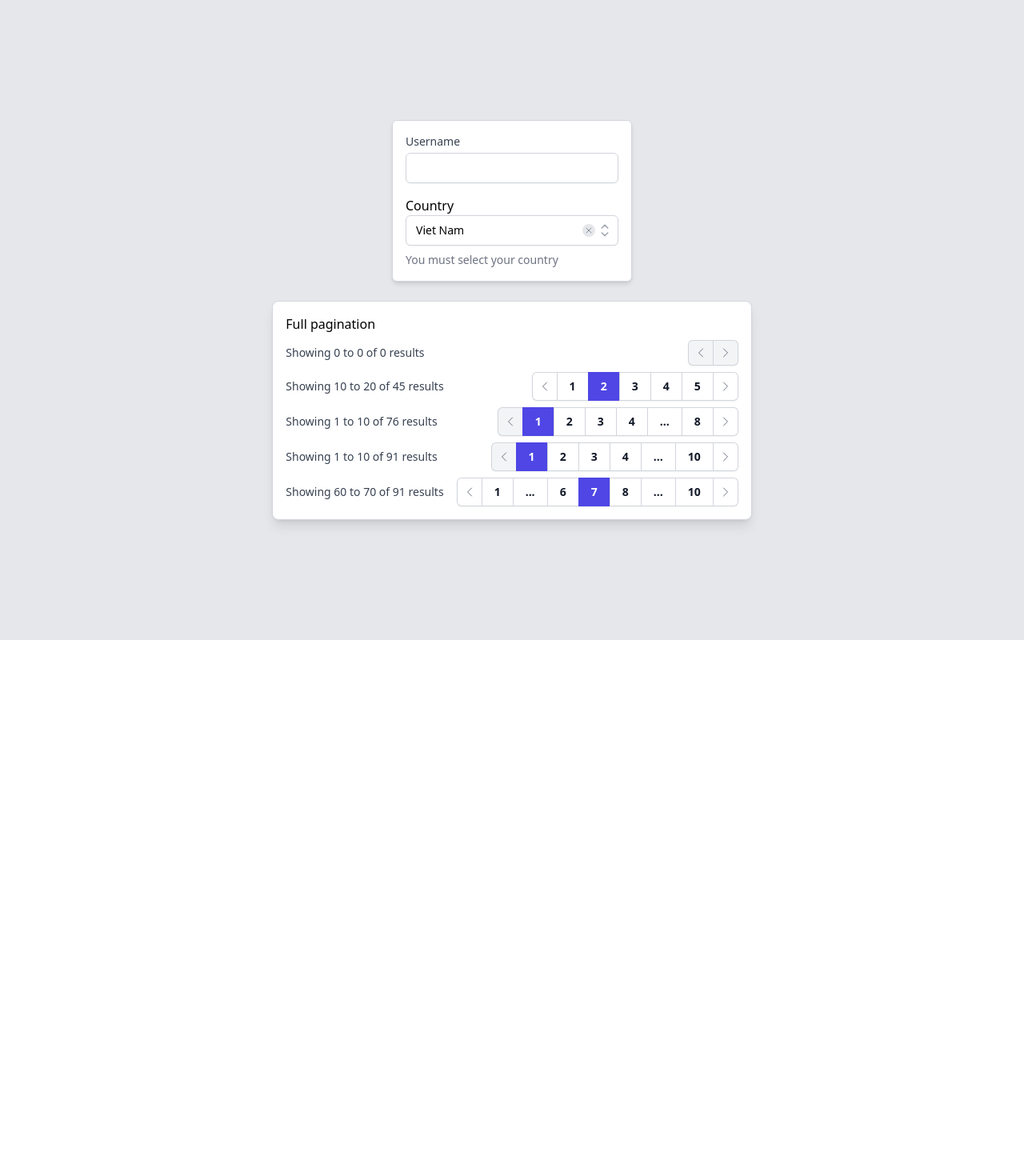
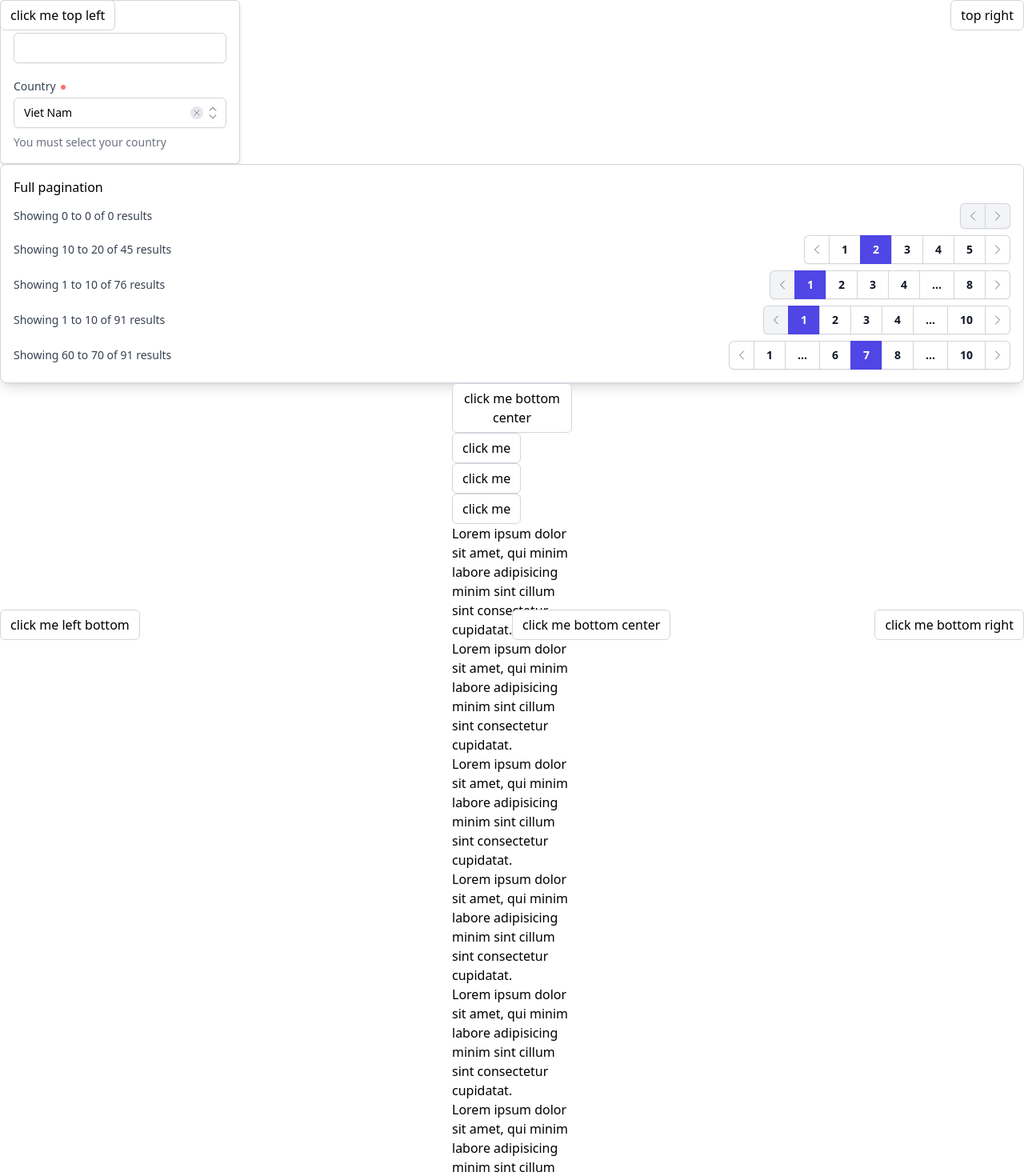
Before and after one commit to hudy9x/komponents, a React (Create React App) app: page / in a window 1280 px wide. Shown: the top 1470 px of the page at 80% size. Before the commit the page ends 800 px from the top, so only its background shows below. Built offline with nearby package versions, Linux system fonts and the light colour scheme.

Commit message:
feat: tooltip (#8)

```diff
--- a/src/App.tsx
+++ b/src/App.tsx
@@ -1,14 +1,17 @@
 import ListContainer from "./containers/ListContainer";
 import PaginationContainer from "./containers/PaginationContainer";
+import TooltipContainer from "./containers/TooltipContainer";
 
 function App() {
   return (
     <div
       id="wrapper"
-      className="h-screen bg-gray-200 flex flex-col gap-6 items-center justify-center"
+      className=""
     >
       <ListContainer />
       <PaginationContainer />
+      <TooltipContainer />
+
     </div>
   );
 }
--- a/src/components/Controls/ListControl/index.tsx
+++ b/src/components/Controls/ListControl/index.tsx
@@ -1,81 +1,92 @@
-import { Dispatch, SetStateAction, useState, useEffect, useRef } from "react"
-import { ListProvider } from "./context"
-import ListButton from "./ListButton"
-import ListItem from "./ListItem"
-import ListOptions from "./ListOptions"
-import { useListContext } from "./context"
-import { FormikFunc, ListItemValue } from "./type"
-import "./style.css"
+import { Dispatch, SetStateAction, useState, useEffect, useRef } from "react";
+import { ListProvider } from "./context";
+import ListButton from "./ListButton";
+import ListItem from "./ListItem";
+import ListOptions from "./ListOptions";
+import { useListContext } from "./context";
+import { FormikFunc, ListItemValue } from "./type";
+import "./style.css";
 
 interface ListControlProps {
-  name?: string
-  title?: string
-  helper?: string
-  disabled?: boolean
-  readOnly?: boolean
-  required?: boolean
-  placeholder?: string
-  value: ListItemValue
-  children: JSX.Element[]
-  onFormikChange?: FormikFunc
-  onChange?: Dispatch<SetStateAction<ListItemValue>>
+  name?: string;
+  title?: string;
+  helper?: string;
+  disabled?: boolean;
+  readOnly?: boolean;
+  required?: boolean;
+  placeholder?: string;
+  value: ListItemValue;
+  children: JSX.Element[];
+  onFormikChange?: FormikFunc;
+  onChange?: Dispatch<SetStateAction<ListItemValue>>;
 }
 
 interface ListContainerProps {
-  children: JSX.Element | JSX.Element[]
+  children: JSX.Element | JSX.Element[];
 }
 const ListContainer = ({ children }: ListContainerProps) => {
-  const containerRef = useRef<HTMLDivElement>(null)
-  const { setVisible } = useListContext()
+  const containerRef = useRef<HTMLDivElement>(null);
+  const { setVisible } = useListContext();
 
   // handle clicking outside dropdown list
   useEffect(() => {
+    const handleClickOutside = (ev: MouseEvent) => {
+      const target = ev.target as HTMLElement;
+      ev.stopPropagation();
 
-    const handleClickOutside = (ev: MouseEvent) => {
-      const target = ev.target as HTMLElement
-      ev.stopPropagation()
-
-      if (!target.closest('.select-wrapper')) {
-        setVisible(false)
+      if (!target.closest(".select-wrapper")) {
+        setVisible(false);
       }
-    }
+    };
 
     const handleKeypress = (ev: KeyboardEvent) => {
-      const key = ev.key.toLowerCase()
-      if (key !== 'escape') return
+      const key = ev.key.toLowerCase();
+      if (key !== "escape") return;
 
-      setVisible(false)
-    }
+      setVisible(false);
+    };
 
-    document.addEventListener('mouseup', handleClickOutside)
-    document.addEventListener('keyup', handleKeypress)
+    document.addEventListener("mouseup", handleClickOutside);
+    document.addEventListener("keyup", handleKeypress);
 
     return () => {
-      document.removeEventListener('mouseup', handleClickOutside)
-      document.removeEventListener('keyup', handleKeypress)
-    }
+      document.removeEventListener("mouseup", handleClickOutside);
+      document.removeEventListener("keyup", handleKeypress);
+    };
+  }, []);
 
-  }, [])
-
-  return <div className="select-wrapper" >{children}</div>
-}
+  return <div className="select-wrapper">{children}</div>;
+};
 
 export default function ListControl({
-  title, name,
-  disabled, readOnly, helper,
-  placeholder = '', value, required,
-  onChange, onFormikChange, children
+  title,
+  name,
+  disabled,
+  readOnly,
+  helper,
+  placeholder = "",
+  value,
+  required,
+  onChange,
+  onFormikChange,
+  children,
 }: ListControlProps) {
-  const [visible, setVisible] = useState(false)
-  const classes = ["select-container form-control"]
+  const [visible, setVisible] = useState(false);
+  const classes = ["select-container form-control"];
 
-  disabled && classes.push("disabled")
-  readOnly && classes.push("readonly")
-  required && classes.push("required")
+  disabled && classes.push("disabled");
+  readOnly && classes.push("readonly");
+  required && classes.push("required");
 
-  return <div className={`${visible && !disabled && !readOnly ? '' : 'select-none'} ${classes.join('')}`} >
+  return (
+    <div
+      className={`${
+        visible && !disabled && !readOnly ? "" : "select-none"
+      } ${classes.join(" ")}`}
+    >
       {title ? <label>{title}</label> : null}
-    <ListProvider value={{
+      <ListProvider
+        value={{
           value,
           onChange,
           visible,
@@ -84,16 +95,16 @@ export default function ListControl({
           onFormikChange,
           placeholder,
           disabled,
-      readOnly
-    }} >
-      <ListContainer>
-        {children}
-      </ListContainer>
+          readOnly,
+        }}
+      >
+        <ListContainer>{children}</ListContainer>
       </ListProvider>
       {helper ? <p className="mt-2 text-sm text-gray-500">{helper}</p> : null}
     </div>
+  );
 }
 
-ListControl.Button = ListButton
-ListControl.Options = ListOptions
-ListControl.Item = ListItem
+ListControl.Button = ListButton;
+ListControl.Options = ListOptions;
+ListControl.Item = ListItem;
--- /dev/null
+++ b/src/components/Tooltip/TooltipModal.tsx
@@ -0,0 +1,97 @@
+import { useEffect, useRef, useState } from "react";
+import "./style.css";
+import { ITooltipModalProps } from "./type";
+
+export default function TooltipModal({
+  id,
+  title,
+  position = "top center"
+}: ITooltipModalProps) {
+
+  const ref = useRef<HTMLDivElement>(null);
+  const [pos, setPosition] = useState([0, 0]);
+  const [visible, setVisible] = useState(false);
+  const top = position.includes('top')
+  // const left = position.includes('left')
+  const right = position.includes('right')
+  const bottom = position.includes('bottom')
+  const center = position.includes('center')
+
+  useEffect(() => {
+    const elem = document.querySelector(`.tt-${id}`) as HTMLElement;
+
+    const calculatePosition = () => {
+      const tooltip = ref.current;
+      if (!tooltip) return;
+
+      let { top: t, left: l, height } = elem.getBoundingClientRect();
+      const tooltipWidth = tooltip.offsetWidth;
+      const tooltipHeight = tooltip.offsetHeight
+      const elemWidth = elem.offsetWidth;
+      const offset = 5;
+
+      if (center) {
+        if (tooltipWidth > elemWidth) {
+          l = l - (tooltipWidth - elemWidth) / 2;
+        } else {
+          l = l + (elemWidth - tooltipWidth) / 2;
+        }
+      }
+
+      if (top) {
+        const maxHeight = tooltipHeight > height ? tooltipHeight : height ;
+        t = t - maxHeight - offset;
+      }
+
+      if (right) {
+        if (tooltipWidth > elemWidth) {
+          l = l - (tooltipWidth - elemWidth);
+        } else {
+          l = l + (elemWidth - tooltipWidth);
+        }
+      }
+
+      if (bottom) {
+        t = t + height + offset;
+      }
+
+      setPosition([t, l]);
+    }
+
+
+    calculatePosition()
+
+    const onMouseOver = () => {
+      calculatePosition()
+      setVisible(true)
+    };
+
+    const onRemove = () => {
+      setVisible(false);
+    };
+
+    if (elem) {
+      elem.addEventListener("mouseover", onMouseOver);
+      elem.addEventListener("mouseleave", onRemove);
+    }
+
+    return () => {
+      elem && elem.removeEventListener("mouseover", onMouseOver);
+      elem && elem.removeEventListener("mouseleave", onRemove);
+    };
+  // eslint-disable-next-line
+  }, []);
+
+  return (
+    <div
+      ref={ref}
+      className={`tooltip-modal ${visible ? "visible" : ""} `}
+      style={{
+        top: pos[0],
+        left: pos[1],
+      }}
+    >
+      {title}
+    </div>
+  );
+}
--- /dev/null
+++ b/src/components/Tooltip/create.tsx
@@ -0,0 +1,27 @@
+import { createRoot } from "react-dom/client";
+import TooltipModal from "./TooltipModal";
+import { CreateTooltipFunc } from "./type";
+
+const createContainer = (id: string) => {
+  let container = document.querySelector(`.tooltip-wrapper-${id}`);
+  if (!container) {
+    container = document.createElement("div");
+    container.classList.add(`tooltip-wrapper-${id}`);
+    document.body.appendChild(container);
+  }
+
+  return container;
+};
+
+export const createTooltip: CreateTooltipFunc = ({
+  id, title, ...rest
+}) => {
+  const container = createContainer(id);
+  const root = createRoot(container);
+
+  root.render(<TooltipModal id={id} title={title} {...rest}/>);
+
+  return () => {
+    root.unmount();
+  };
+};
--- /dev/null
+++ b/src/components/Tooltip/index.tsx
@@ -0,0 +1,19 @@
+import { cloneElement, useEffect } from "react";
+import { randomId } from "../utils";
+import { createTooltip } from "./create";
+import { ITooltipWrapper } from "./type";
+
+export default function TooltipWrapper({
+  children,
+  title, ...rest }: ITooltipWrapper) {
+  const id = randomId();
+  const updatedChildren = cloneElement(children, {
+    className: [children.props.className, `tt-${id}`].join(" "),
+  });
+
+  useEffect(() => {
+    createTooltip({id, title, ...rest});
+    // eslint-disable-next-line
+  }, []);
+  return <>{updatedChildren}</>;
+}
--- /dev/null
+++ b/src/components/Tooltip/style.css
@@ -0,0 +1,9 @@
+.tooltip-modal {
+  @apply fixed opacity-0 pointer-events-none px-3 py-2 bg-black/80 text-white rounded-md;
+  @apply transition-all;
+  @apply text-sm;
+}
+
+.tooltip-modal.visible {
+  @apply opacity-100;
+}
--- /dev/null
+++ b/src/components/Tooltip/type.ts
@@ -0,0 +1,17 @@
+export interface ITooltipBase {
+  title: string;
+  position?: string;
+}
+
+export interface ITooltipWrapper extends ITooltipBase {
+  children: JSX.Element;
+}
+
+export interface ITooltipModalProps extends ITooltipBase {
+  id: string;
+}
+
+type CreateTooltipReturn = () => void;
+export type CreateTooltipFunc = (
+  params: ITooltipModalProps
+) => CreateTooltipReturn;
--- a/src/components/index.tsx
+++ b/src/components/index.tsx
@@ -7,6 +7,7 @@ import {
 import { confirmAlert, confirmWarning } from "./Confirmbox";
 import { List, Textarea, Input } from "./Controls";
 import Pagination from "./Pagination";
+import Tooltip from "./Tooltip";
 
 export {
   messageInfo,
@@ -19,4 +20,5 @@ export {
   Textarea,
   Input,
   Pagination,
+  Tooltip,
 };
--- a/src/components/utils.ts
+++ b/src/components/utils.ts
@@ -11,3 +11,9 @@ export const generatePages = (n: number, start?: number) => {
     return { page: id + 1 };
   });
 };
+
+export const randomId = function (length = 6) {
+  return Math.random()
+    .toString(36)
+    .substring(2, length + 2);
+};
--- /dev/null
+++ b/src/containers/TooltipContainer.tsx
@@ -0,0 +1,77 @@
+import { Tooltip } from "../components";
+
+export default function TooltipContainer() {
+  return (
+    <div>
+      <div className="w-[150px] m-auto">
+        <Tooltip title="Tooltip 1st" position="bottom center">
+          <button className="1238912">click me bottom center</button>
+        </Tooltip>
+        <Tooltip title="Tooltip 2nd">
+          <button className="123">click me</button>
+        </Tooltip>
+        <Tooltip title="Tooltip 3rd">
+          <button className="098091">click me</button>
+        </Tooltip>
+        <Tooltip title="me">
+          <button className="098091">click me</button>
+        </Tooltip>
+        <p>
+          Lorem ipsum dolor sit amet, qui minim labore adipisicing minim sint
+          cillum sint consectetur cupidatat.
+        </p>
+        <p>
+          Lorem ipsum dolor sit amet, qui minim labore adipisicing minim sint
+          cillum sint consectetur cupidatat.
+        </p>
+        <p>
+          Lorem ipsum dolor sit amet, qui minim labore adipisicing minim sint
+          cillum sint consectetur cupidatat.
+        </p>
+        <p>
+          Lorem ipsum dolor sit amet, qui minim labore adipisicing minim sint
+          cillum sint consectetur cupidatat.
+        </p>
+        <p>
+          Lorem ipsum dolor sit amet, qui minim labore adipisicing minim sint
+          cillum sint consectetur cupidatat.
+        </p>
+        <p>
+          Lorem ipsum dolor sit amet, qui minim labore adipisicing minim sint
+          cillum sint consectetur cupidatat.
+        </p>
+
+        <div className="fixed right-0 top-0">
+        <Tooltip title="Tooltip oiwueroiuo" position="right bottom">
+            <button className="098091">top right</button>
+          </Tooltip>
+        </div>
+
+        <div className="fixed right-0 bottom-0">
+          <Tooltip title="Tooltip oiwueroiuo" position="top right">
+            <button className="098091">click me bottom right</button>
+          </Tooltip>
+        </div>
+
+        <div className="fixed bottom-0 left-0">
+          <Tooltip title="Tooltip oiwueroiuo" position="top left">
+            <button className="098091">click me left bottom</button>
+          </Tooltip>
+        </div>
+
+        <div className="fixed left-0 top-0">
+          <Tooltip title="Tooltip oiwueroiuo" position="bottom left">
+            <button className="098091">click me top left</button>
+          </Tooltip>
+        </div>
+
+        <div className="fixed bottom-0 left-1/2">
+          <Tooltip title="Tooltip oiwueroiuo" >
+            <button className="098091">click me bottom center</button>
+          </Tooltip>
+        </div>
+
+      </div>
+    </div>
+  );
+}
```
Lines whose indentation alone changed are shown as unchanged.
